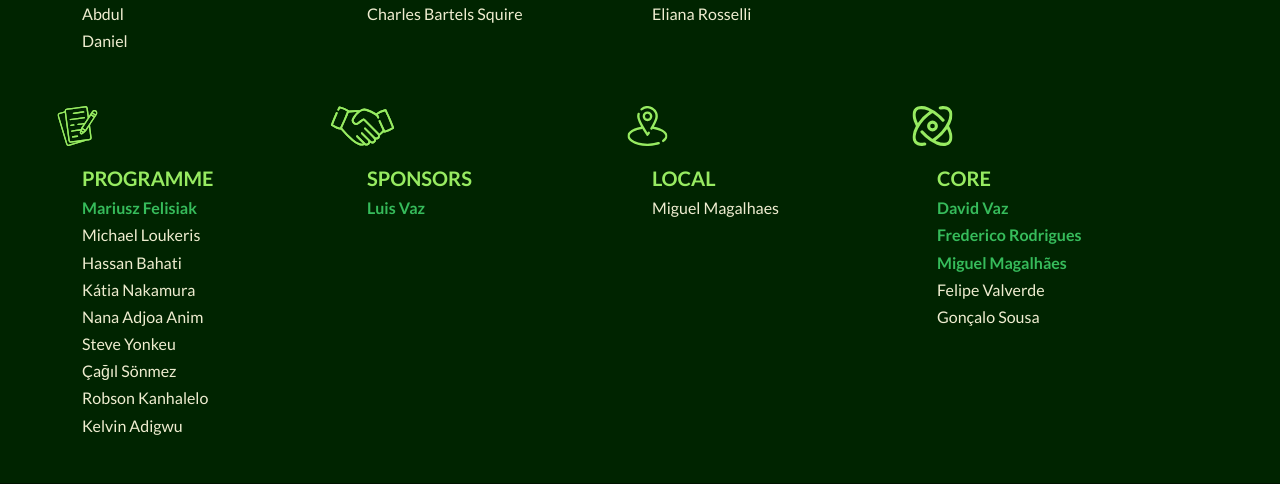
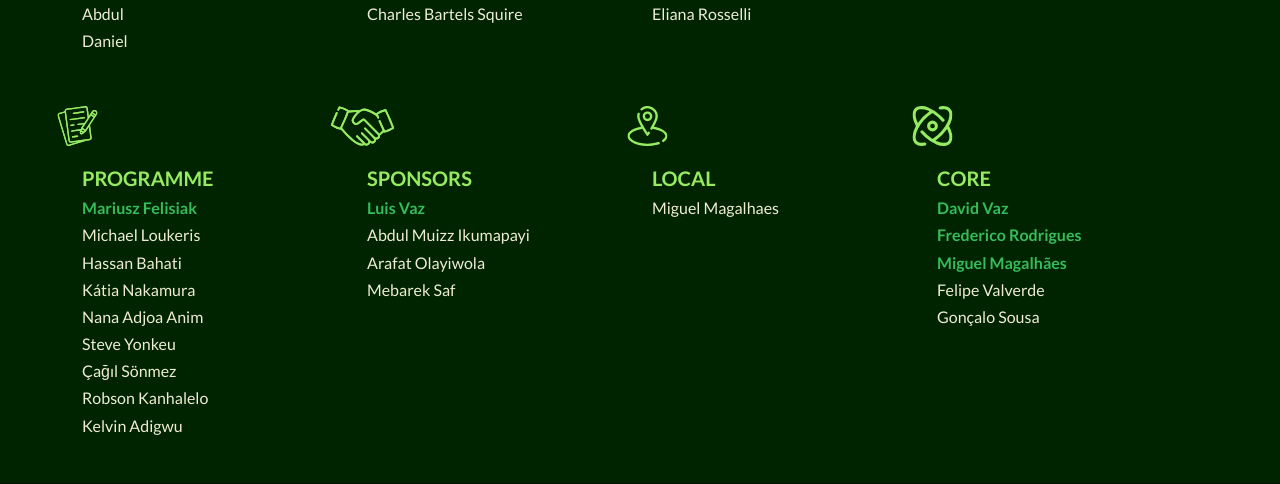
Before and after one commit to djangocon/2025.djangocon.eu, a Django app: page /about/credits/ in a window 1280 px wide. Shown: the part 529-1013 px from the top of the page. Run offline with Django 3.2, Linux system fonts and the light colour scheme; some libraries are stand-ins or nearby versions; some web fonts are replaced.

Commit message:
feat: Add new team members to the credits section

```diff
--- a/djangocon_2025/templates/modules/credits.html
+++ b/djangocon_2025/templates/modules/credits.html
@@ -96,7 +96,9 @@
       />
       <h4 class="headtext">SPONSORS</h4>
       <h6 style="color: #36bc5b; font-weight: bold">Luis Vaz</h6>
-      <!--  <h6></h6> -->
+       <h6>Abdul Muizz Ikumapayi</h6>
+       <h6>Arafat Olayiwola</h6>
+       <h6>Mebarek Saf</h6>
     </div>
 
     <div class="col-sm-3">
```
